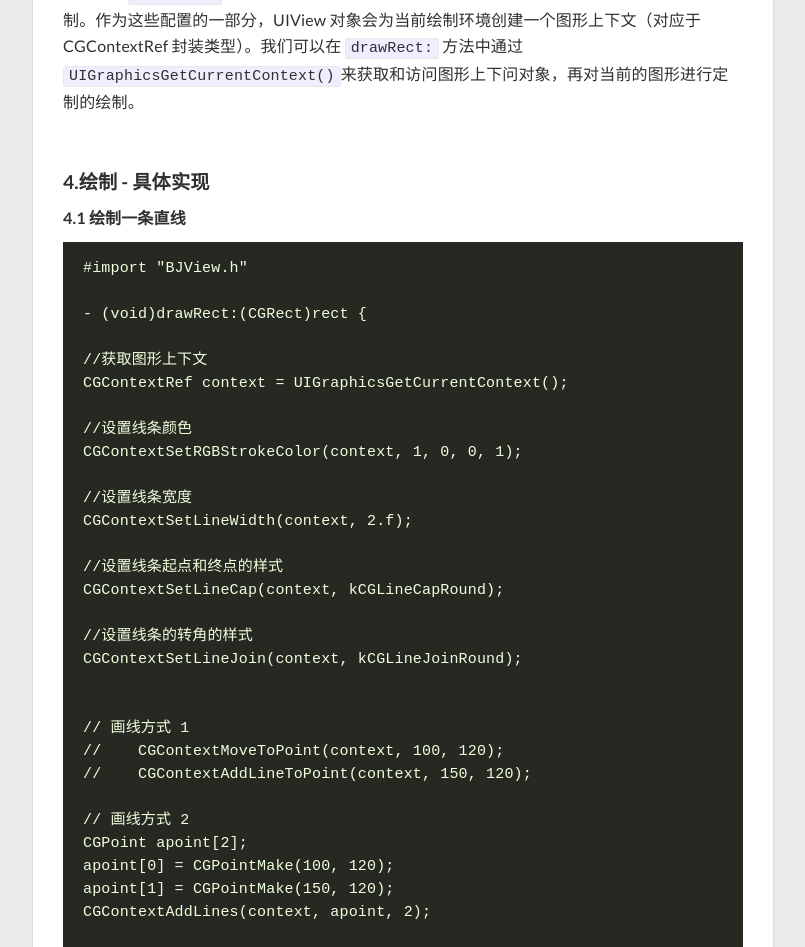
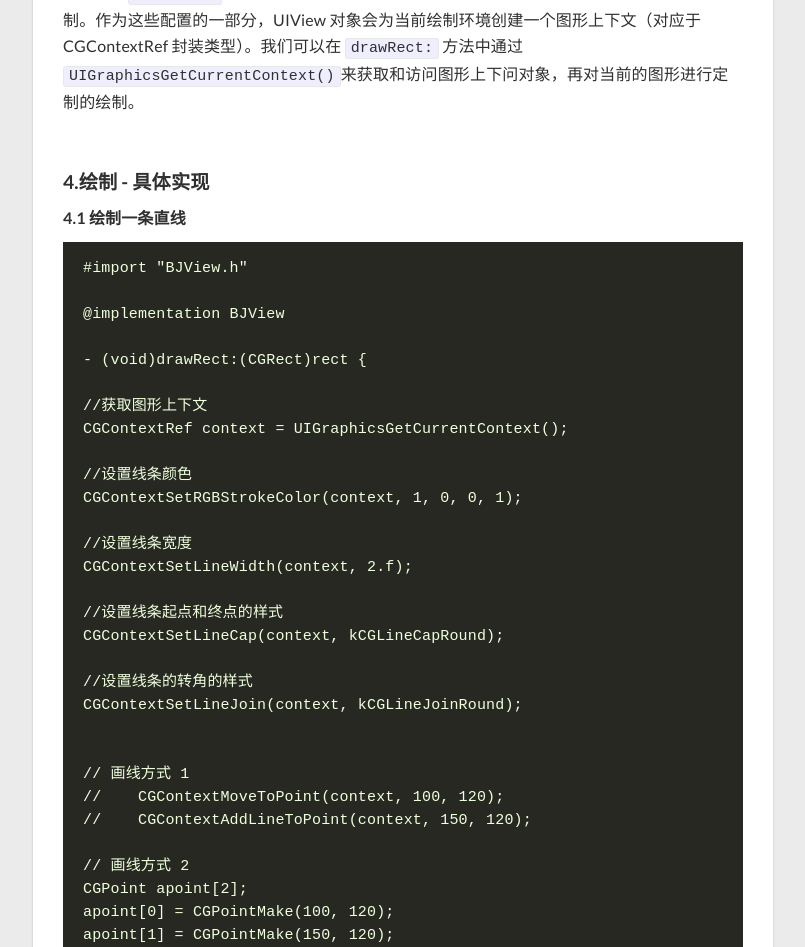
Before and after one commit to zsfbradleyjohnson/zsfbradleyjohnson.github.io, a Jekyll site: the page built from _posts/2015-07-06-Quartz-2D-绘图技术.markdown, in a window 1280 px wide and 1400 px high, scrolled down 966 px. Shown: the top 947 px of the window, without its empty margins (237-1042 px from the left). Built offline with Jekyll 4.4.1, drawn with Linux system fonts in a browser that asks for light colours; nearby versions of some CDN libraries; some of the changed text lies outside the part shown.

Commit message:
change 2015-07-06-Quartz-2D-绘图技术 markdown paper

```diff
--- a/_posts/2015-07-06-Quartz-2D-绘图技术.markdown
+++ b/_posts/2015-07-06-Quartz-2D-绘图技术.markdown
@@ -33,6 +33,8 @@ comments: true
 
 	#import "BJView.h"
 
+	@implementation BJView
+
 	- (void)drawRect:(CGRect)rect {
 
     //获取图形上下文
```
Also changed, not shown: other parts of _posts/2015-07-06-Quartz-2D-绘图技术.markdown (+2 -0 lines).
